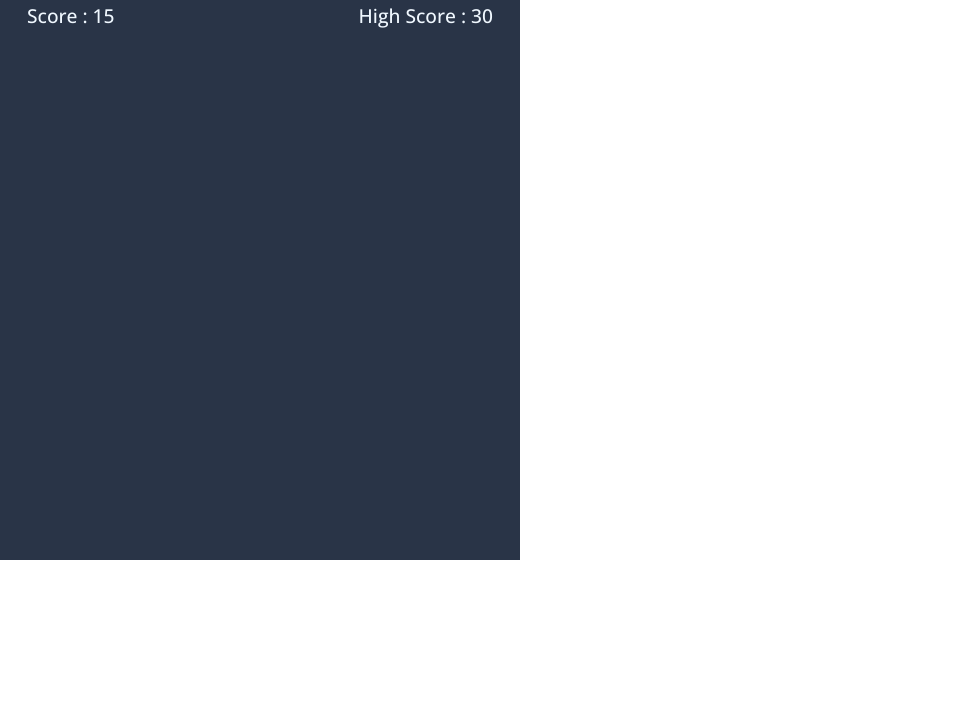
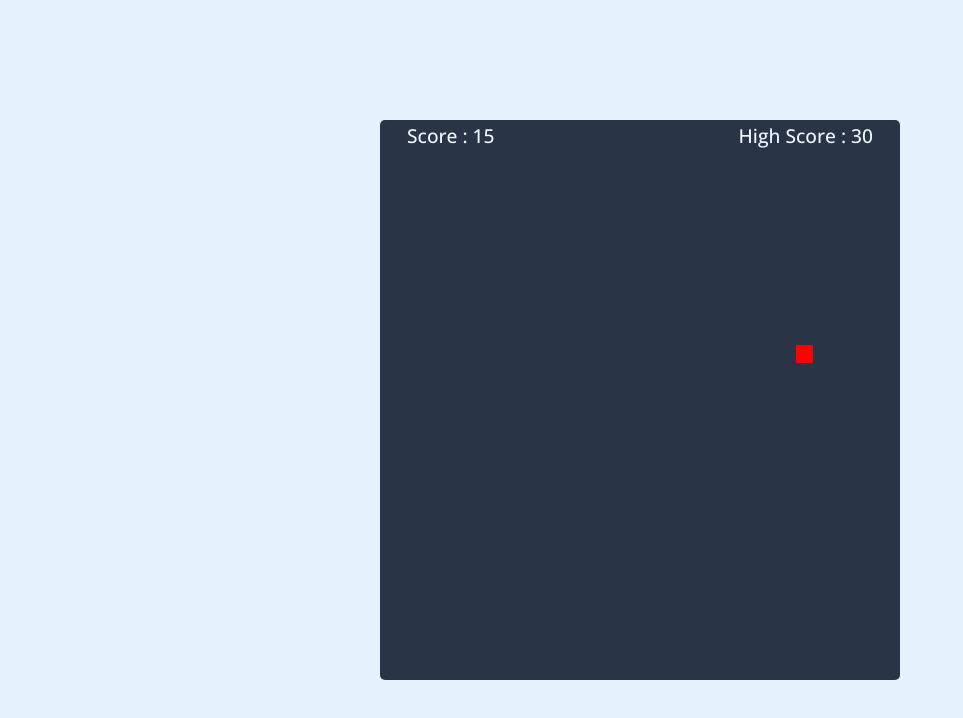
Before and after one commit to AMIThasan23333/snake-game, a plain HTML site: page index.html in a window 1280 px wide. Shown: the whole page, without its empty margins (0-963 px from the left). Drawn offline with nearby package versions, Linux system fonts and the light colour scheme.

Commit message:
changeFoodPosition

```diff
--- a/script.js
+++ b/script.js
@@ -0,0 +1,18 @@
+
+const playBoard = document.querySelector(".play-board")
+
+
+ const changeFoodPosition = () => {
+    foodX = Math.floor(Math.random() *30) + 1;
+    foodY = Math.floor(Math.random() *30) + 1;
+ }
+
+
+const initGame = () => {
+    let htmlMarkup = `
+    <div class="food" style="grid-area : ${foodY} / ${foodX} "></div>
+`
+    playBoard.innerHTML = htmlMarkup;
+}
+changeFoodPosition();
+initGame();
--- a/style.css
+++ b/style.css
@@ -7,9 +7,21 @@
   font-family: 'Open Sans', sans-serif;
 }
 
+body{
+    display: flex;
+    align-items: center;
+    justify-content: center;
+    min-height: 100vh;
+    background: #E3F2FD;
+
+}
 .wrapper {
     width: 65vmin;
     height: 70vmin;
+    display: flex;
+    flex-direction: column;
+    overflow: hidden;
+    border-radius: 5px;
     background-color: #293447;
 
 }
@@ -24,3 +36,18 @@
     justify-content: space-between;
 
 }
+
+/*
+it create 30 sqare box
+*/
+.play-board {
+    width: 100%;
+    height: 100%;
+    display: grid;
+    grid-template: repeat(30,1fr) /repeat(30,1fr);
+}
+
+.play-board .food {
+    background: red;
+
+}
```
